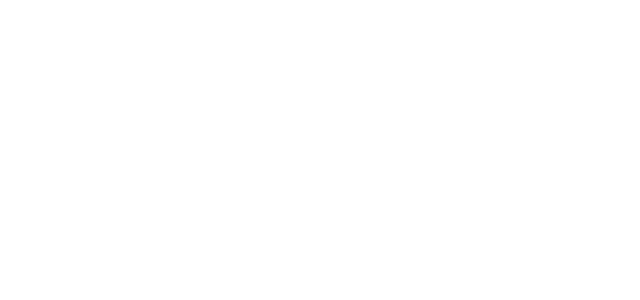
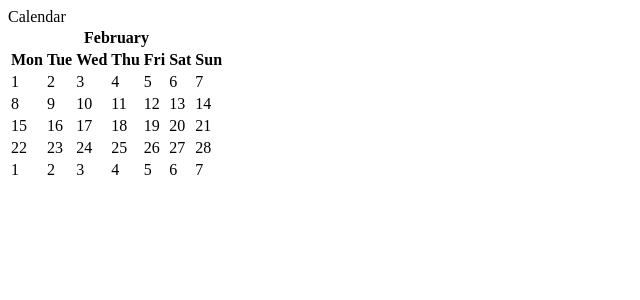
Before and after one commit to theUGG0/graafikuhaldur, a React (Vite) app in the folder frontend/: page /schedule in a window 1280 px wide. Before the commit this address had no page. Shown: the top 300 px of the page, without its empty margins (0-640 px from the left). Built offline with nearby package versions, Linux system fonts and the light colour scheme.

Commit message:
added calendar generation

```diff
--- a/frontend/package.json
+++ b/frontend/package.json
@@ -11,6 +11,7 @@
   },
   "dependencies": {
     "axios": "^1.7.9",
+    "date-fns": "^4.1.0",
     "react": "^18.3.1",
     "react-dom": "^18.3.1",
     "react-router": "^7.1.1"
--- /dev/null
+++ b/frontend/src/components/Calendar.jsx
@@ -0,0 +1,57 @@
+import { useState } from "react"
+import { eachDayOfInterval, getDaysInMonth, getISODay, getMonth, getYear, sub, add, getDate} from "date-fns"
+
+const generateMonthMap = ({month, year}) => {
+
+    const firstDayOfMonth = new Date(year, month, 1)
+    const lastDayOfMonth = new Date(year, month, getDaysInMonth(month))
+
+    const firstDateOfMonth = getISODay(firstDayOfMonth)
+    const lastDateOfMonth = getISODay(lastDayOfMonth)
+
+    const intervalStartOffset = 1-firstDateOfMonth
+    const intervalEndOffset = 7-lastDateOfMonth
+
+    console.log(sub(firstDayOfMonth, {days: intervalStartOffset}), intervalEndOffset)
+
+    const monthDays = eachDayOfInterval({ start: add(firstDayOfMonth, {days: intervalStartOffset}), end: add(lastDayOfMonth, {days: intervalEndOffset}) })
+
+    return [monthDays.slice(0, 7), monthDays.slice(7, 14), monthDays.slice(14, 21), monthDays.slice(21, 28), monthDays.slice(28, 35)]
+}
+
+const Calendar = () => {
+
+    const weekdays = ["Mon", "Tue", 'Wed', 'Thu', 'Fri', 'Sat', "Sun"]
+    const months = ['January', 'February', 'March', 'April', 'May', 'June', 'July', 'August', 'September', 'October', 'November', 'December']
+    const today = new Date()
+
+    const [calendarState, setCalendarState] = useState({
+        month: 1,
+        year: 2021
+    })
+
+
+
+    console.log(21%7);
+    console.log(generateMonthMap(calendarState))
+    const monthMap = generateMonthMap(calendarState)
+
+    return (
+        <>
+        <div>
+            Calendar
+        </div>
+        <table>
+            <thead><th colSpan={7}>{months[calendarState.month]}</th></thead>
+            <tbody>
+                {weekdays.map(day => (<th>{day}</th>))}
+                {monthMap.map(week => (<tr>{week.map(day => <td>{getDate(day)}</td>)}</tr>))}
+
+           </tbody>
+        </table>
+        </>
+    )
+
+}
+
+export default Calendar
--- a/frontend/src/main.jsx
+++ b/frontend/src/main.jsx
@@ -2,13 +2,14 @@ import { StrictMode } from 'react'
 import { createRoot } from 'react-dom/client'
 import { BrowserRouter, Routes, Route } from "react-router"
 import App from './App.jsx'
+import Schedule from './pages/Schedule.jsx'
 
 createRoot(document.getElementById('root')).render(
   <StrictMode>
     <>
     <BrowserRouter>
       <Routes>
-        <Route path="/front" element={<App/>} />
+        <Route path="/schedule" element={<Schedule/>} />
       </Routes>
     </BrowserRouter>
     </>
--- a/frontend/src/pages/Schedule.jsx
+++ b/frontend/src/pages/Schedule.jsx
@@ -0,0 +1,12 @@
+import { useState, useEffect } from "react"
+import Calendar from "../components/Calendar"
+
+
+const Schedule = () => {
+    const [people, setPeople] = useState([{"_id":"678119235a5d85557b04b0c9","name":"sample","password":"doo-doo-doo","groups":[],"upcomingDates":[],"__v":0},{"_id":"678119bef0c9462bd730363e","name":"sample2","password":"doo-doo-doo","groups":[],"upcomingDates":[],"__v":0}])
+
+    return(
+    <Calendar></Calendar>)
+}
+
+export default Schedule
```
Also changed, not shown: frontend/src/components/CalendarDay.jsx (added, +12 -0 lines), 1 other file (tests, documents, lock files or other folders).
